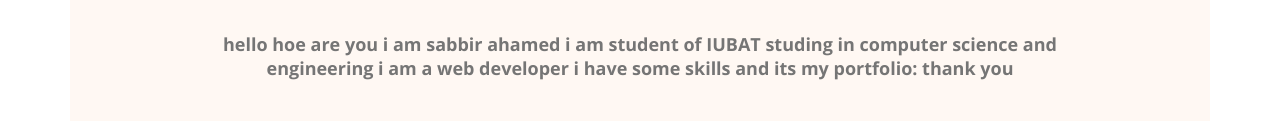
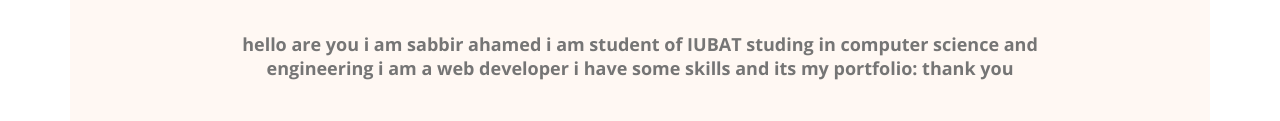
Before and after one commit to sabbiraa1144/newhtml, a plain HTML site: page index.html in a window 1280 px wide. Shown: the part 1057-1178 px from the top of the page. Drawn offline with nearby package versions, Linux system fonts and the light colour scheme.

Commit message:
edit some

```diff
--- a/index.html
+++ b/index.html
@@ -38,7 +38,7 @@
         <section class="about">
             <h3 class="section-title">about Me</h3>
             <p class="section-description">
-              hello hoe are you i am sabbir ahamed i am student of IUBAT studing in computer science and engineering
+              hello  are you i am sabbir ahamed i am student of IUBAT studing in computer science and engineering
               i am a web developer i have some skills and its my portfolio: thank you
             </p>
             <div class="about-info-container">
```
